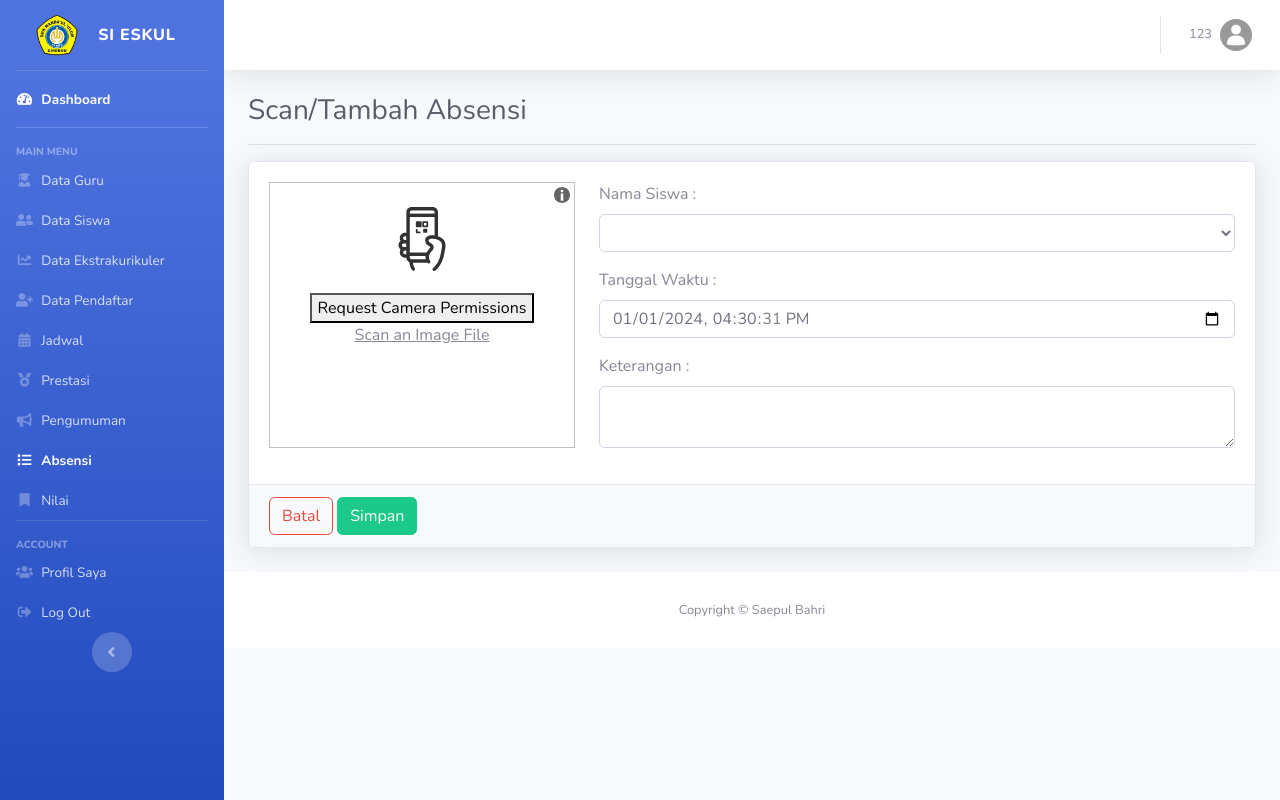
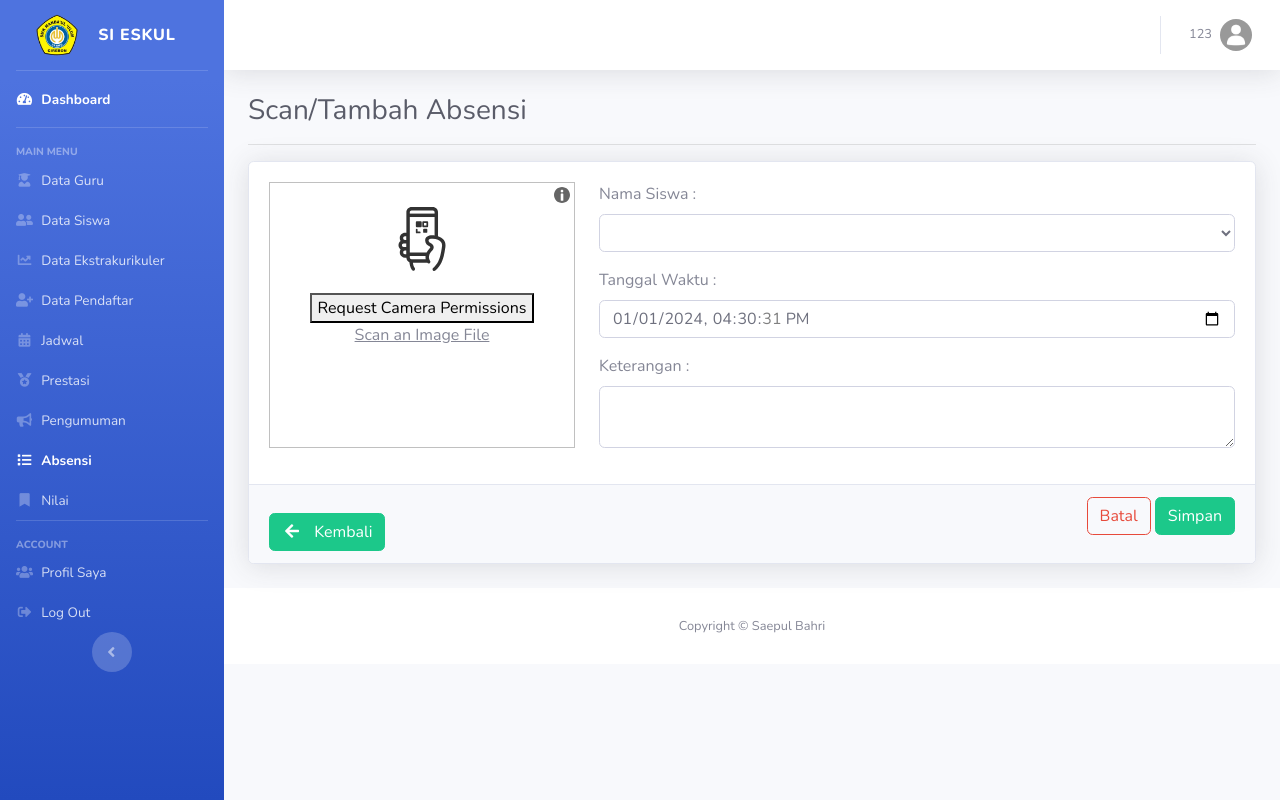
Before and after one commit to ranggamyd/excul_informsys, a CodeIgniter app: page /cpib/absensi/tambah in a window 1280 px wide. Run offline with CodeIgniter, Linux system fonts and the light colour scheme; a user stored in the database is signed in; data comes from the database, SQL or seed files in the repository; some libraries are stand-ins or nearby versions.

Commit message:
back button

```diff
--- a/application/views/admin_detail.php
+++ b/application/views/admin_detail.php
@@ -14,6 +14,7 @@
         <h4 class="text-center"><?= $guru->nip ?></h4>
         <p class="text-center mb-4"><?= $guru->nama ?></p>
       </div>
+      <button type="button" onclick="history.back()" class="btn btn-success mt-3"><i class="fa-fw fas fa-arrow-left mr-2"></i> Kembali</button>
     </div>
     <div class="col-md-8">
       <div class="card shadow mb-3">
--- a/application/views/prestasi_siswa_detail.php
+++ b/application/views/prestasi_siswa_detail.php
@@ -3,6 +3,7 @@
 
     <!-- Page Heading -->
     <div class="d-sm-flex align-items-center justify-content-between mb-4">
+      <button type="button" onclick="history.back()" class="btn btn-success mt-3"><i class="fa-fw fas fa-arrow-left mr-2"></i> Kembali</button>
         <!-- <h1 class="h3 mb-0 text-gray-800">Dashboard</h1> -->
     </div>
 
--- a/application/views/scan_absensi.php
+++ b/application/views/scan_absensi.php
@@ -39,8 +39,11 @@
                 </div>
             </div>
             <div class="card-footer">
-                <button type="button" class="btn btn-outline-danger" data-dismiss="card">Batal</button>
-                <input type="submit" value="Simpan" class="btn btn-success">
+                <button type="button" onclick="history.back()" class="btn btn-success mt-3"><i class="fa-fw fas fa-arrow-left mr-2"></i> Kembali</button>
+                <div class="float-right">
+                    <button type="button" class="btn btn-outline-danger" data-dismiss="card">Batal</button>
+                    <input type="submit" value="Simpan" class="btn btn-success">
+                </div>
             </div>
         </form>
     </div>
--- a/application/views/siswa_detail.php
+++ b/application/views/siswa_detail.php
@@ -16,6 +16,7 @@
         <h4 class="text-center"><?= $siswa->nis ?></h4>
         <p class="text-center mb-4"><?= $siswa->nama ?></p>
       </div>
+      <button type="button" onclick="history.back()" class="btn btn-success mt-3"><i class="fa-fw fas fa-arrow-left mr-2"></i> Kembali</button>
     </div>
     <div class="col-md-8">
       <div class="card shadow mb-3">
```
